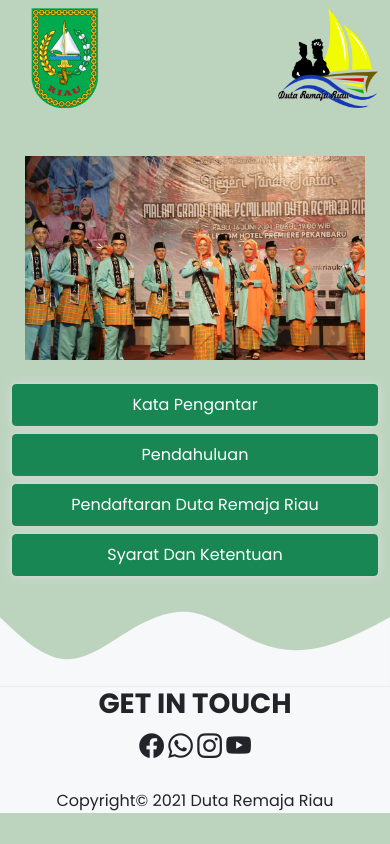
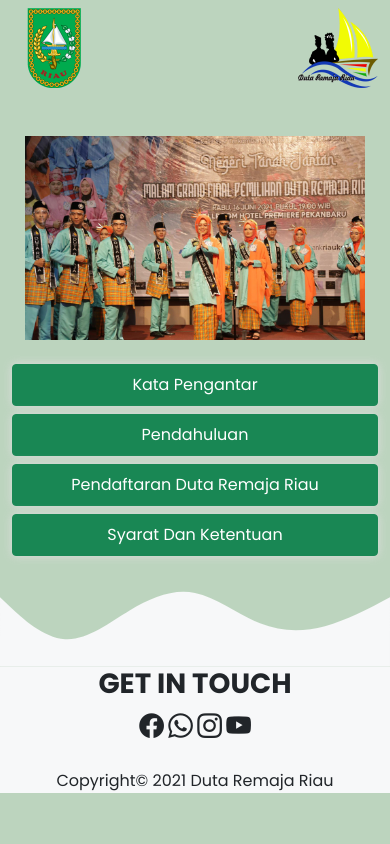
Before and after one commit to DutaRemajaRiau/Dutaremajariau.github.io, a plain HTML site: page index.html in a window 390 px wide. Drawn offline with nearby package versions, Linux system fonts and the light colour scheme.

Commit message:
responsive navbar

```diff
--- a/index.html
+++ b/index.html
@@ -21,8 +21,8 @@
     <nav>
       <div class="my-navbar container pt-2 pb-2">
         <div class="col-md-12 img-col d-flex justify-content-between">
-          <img src="assets/logo/riau1.png" class="d-inline-block align-text-top riau" style="width: 100px" />
-          <a href="index.html"><img src="assets/logo/dutaremaja.png" class="d-inline-block align-text-top dutaremaja" style="width: 100px" /></a>
+          <img src="assets/logo/riau1.png" class="d-inline-block align-text-top riau" />
+          <a href="index.html"><img src="assets/logo/dutaremaja.png" class="d-inline-block align-text-top dutaremaja" /></a>
         </div>
       </div>
     </nav>
--- a/style.css
+++ b/style.css
@@ -81,9 +81,13 @@ label {
   padding-bottom: 10px;
 }
 
-/* .btn {
-  background-color: #415123;
-} */
+.riau {
+  width: 100px;
+}
+
+.dutaremaja {
+  width: 100px;
+}
 
 /* Responsive */
 @media (min-width: 1024px) {
@@ -106,4 +110,12 @@ label {
   .liner {
     max-width: 220px;
   }
+
+  .riau {
+    width: 80px;
+  }
+
+  .dutaremaja {
+    width: 80px;
+  }
 }
```
